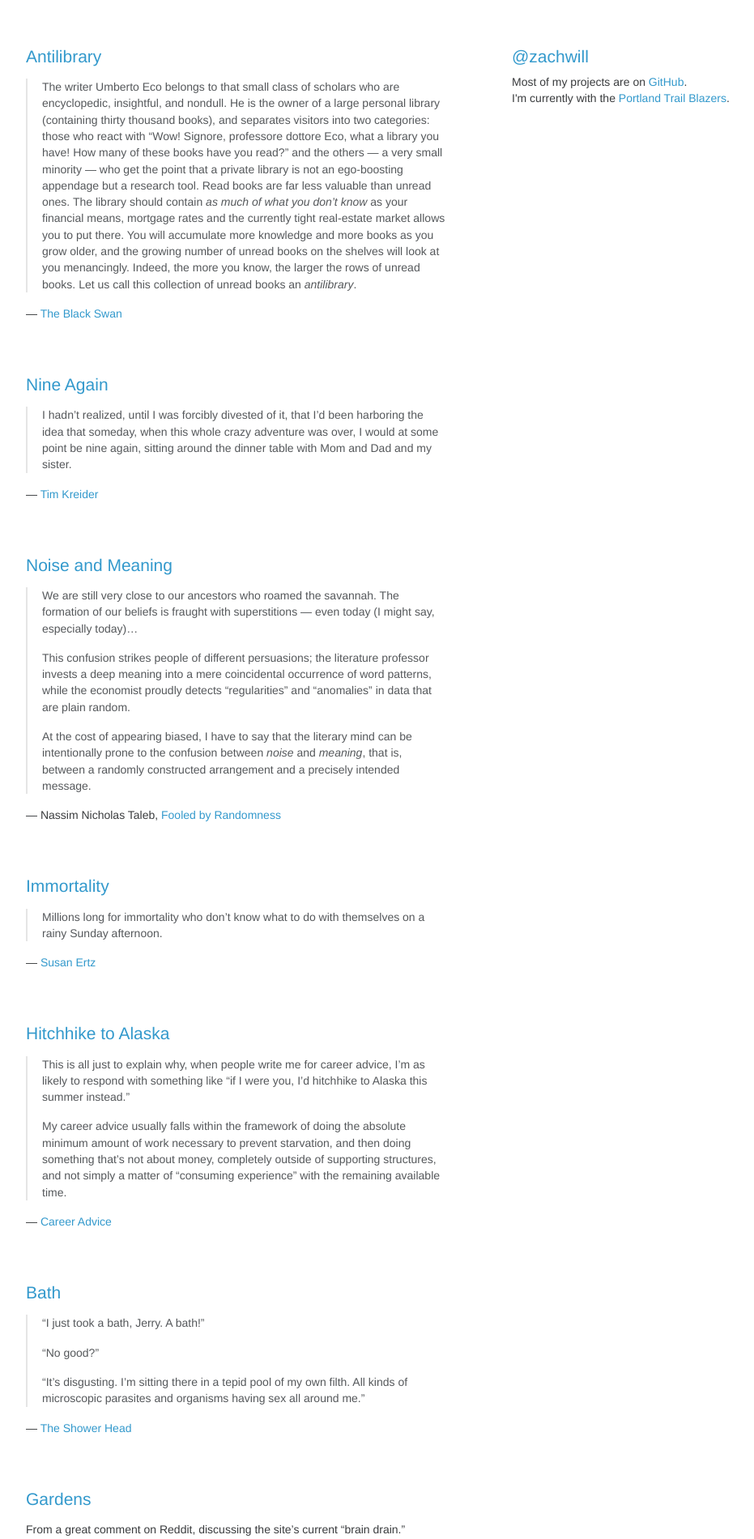
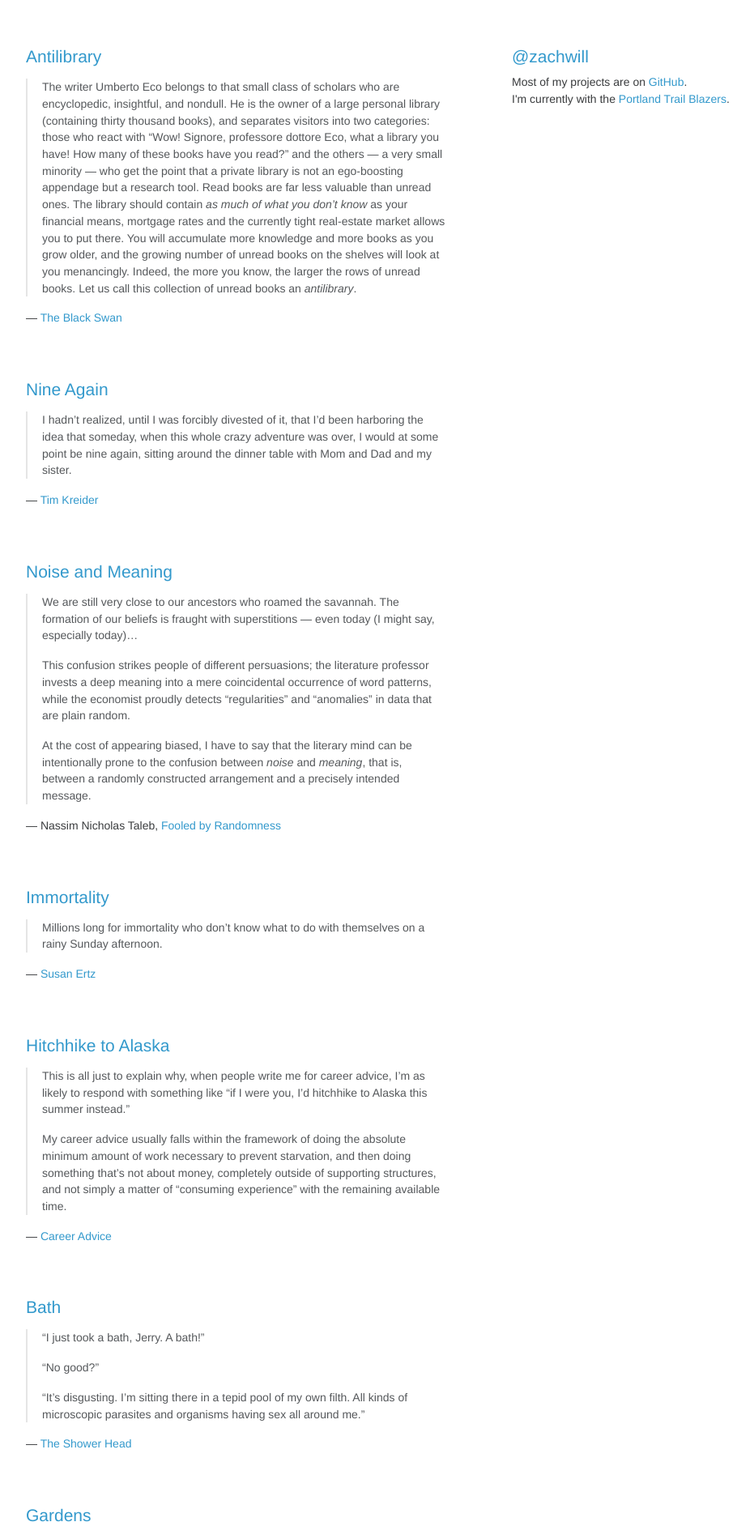
Before and after one commit to zachwill/blog, a Jekyll site: the page built from index.html, in a window 1280 px wide. Shown: the top 1900 px of the page at 81% size, without its empty margins (178-1109 px from the left). Built offline with Jekyll 4.4.1, drawn with Linux system fonts in a browser that asks for light colours; Markdown is read by kramdown in place of the engine named in the settings.

Commit message:
Update line-height again

```diff
--- a/css/style.css
+++ b/css/style.css
@@ -6,7 +6,7 @@
 
 body {
   color:#3a3c3e;
-  font:14px/1.45 "Helvetica Neue", Helvetica, Arial, sans-serif;
+  font:14px/1.48 "Helvetica Neue", Helvetica, Arial, sans-serif;
   font-weight:300;
   padding:50px;
 }
```
